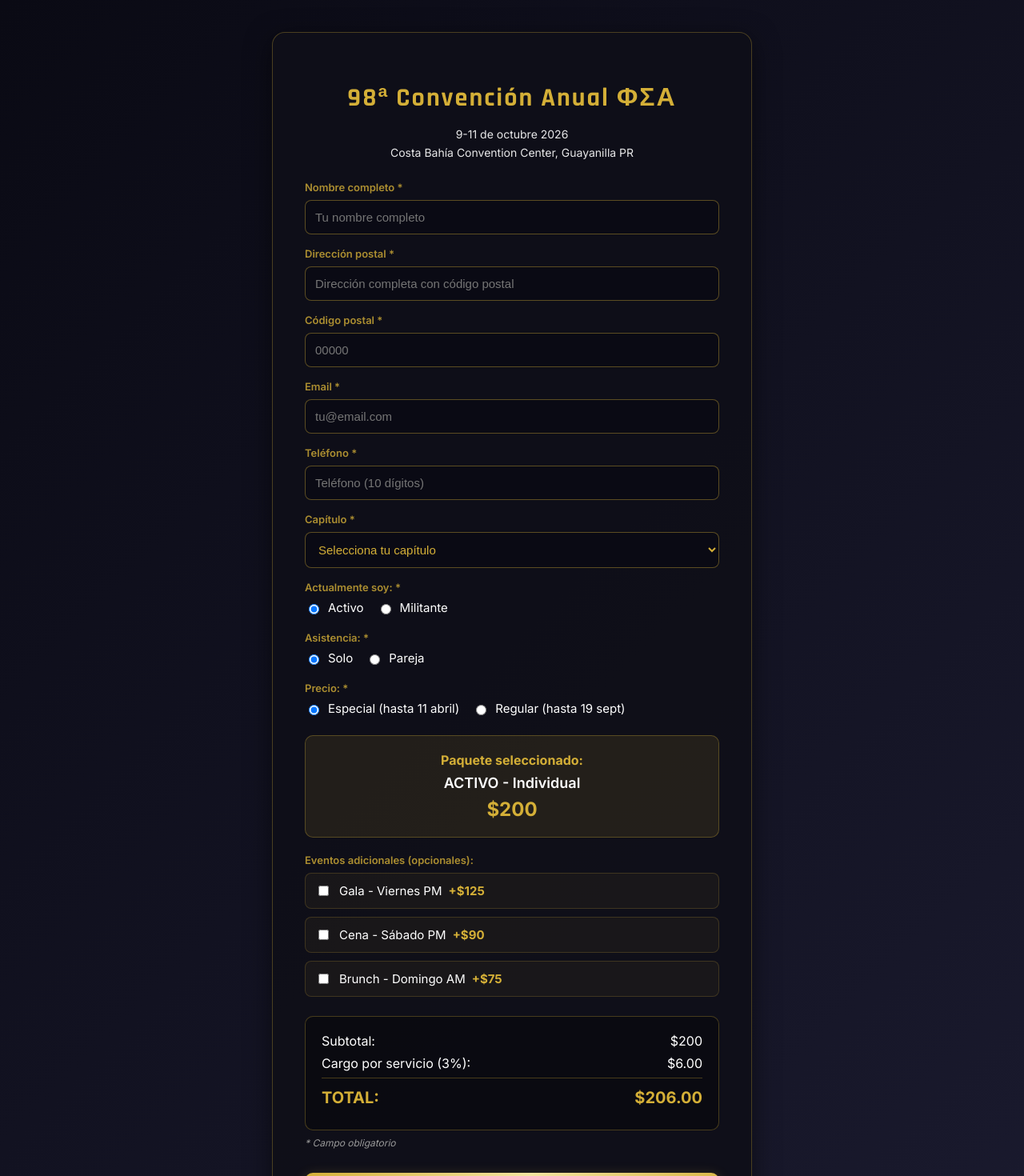
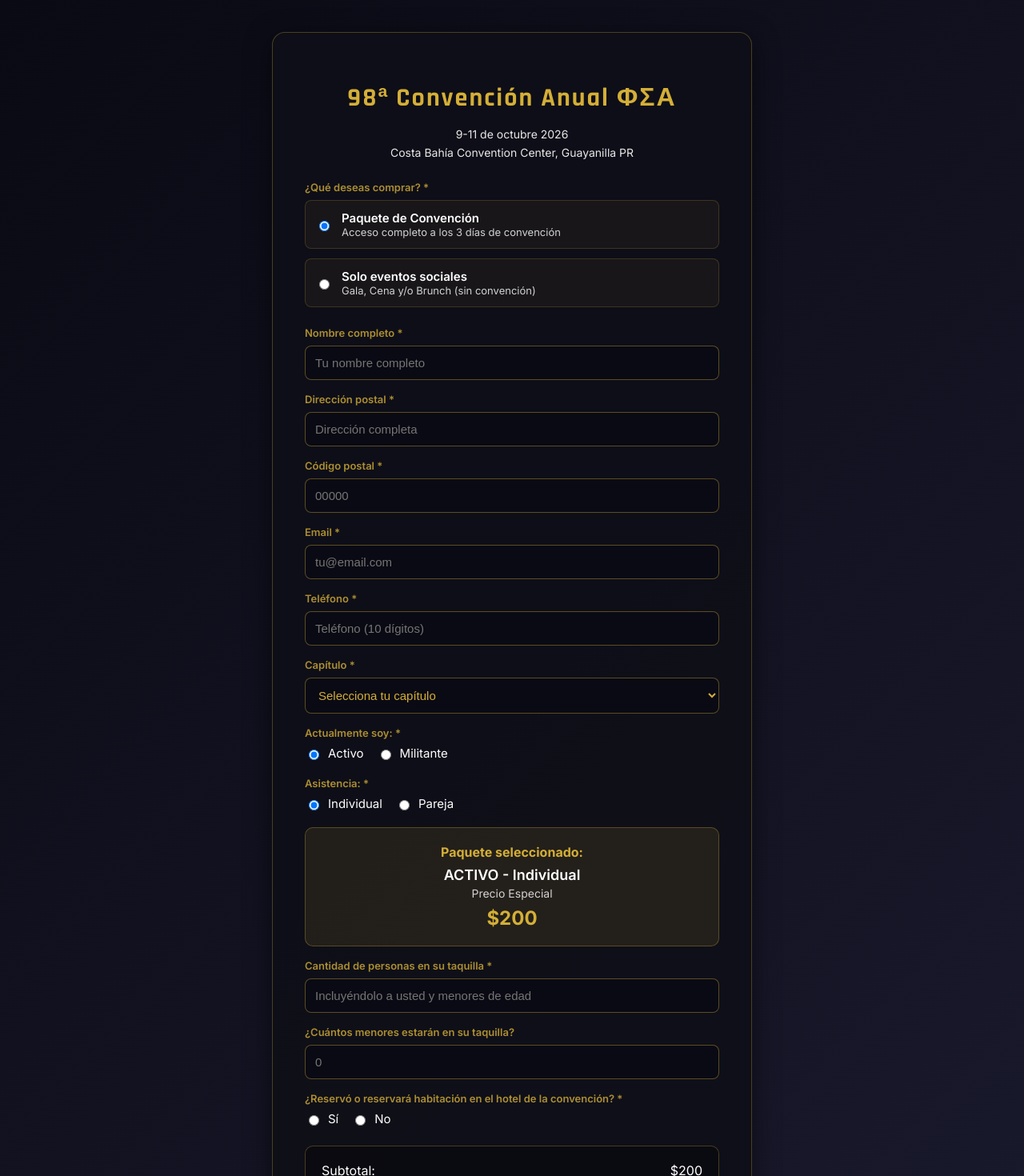
Before and after one commit to zetaactivo1963-create/zeta-tron, a Next.js app: page /compra-convencion in a window 1280 px wide. Shown: the top 1470 px of the page at 80% size. Built offline with nearby package versions, Linux system fonts and the light colour scheme; no server answers.

Commit message:
Refactor purchase logic and update types

```diff
--- a/app/compra-convencion/page.tsx
+++ b/app/compra-convencion/page.tsx
@@ -1,10 +1,8 @@
 "use client";
 
-import { useState } from "react";
+import { useState, useEffect } from "react";
 import { supabase } from "../lib/supabase";
 import { Rajdhani, Inter } from "next/font/google";
-
-const ATH_NUMBER = "9392533384";
 
 const rajdhani = Rajdhani({
   subsets: ["latin"],
@@ -15,10 +13,10 @@ const inter = Inter({
   subsets: ["latin"],
 });
 
-type Step = "form" | "review" | "ath" | "done";
+type Step = "form" | "review" | "payment" | "done";
 type Status = "activo" | "militante";
 type Attendees = "solo" | "pareja";
-type PriceType = "especial" | "regular";
+type PurchaseType = "convencion" | "eventos";
 
 // PRECIOS
 const PRICES = {
@@ -39,6 +37,13 @@ const PRICES = {
 
 const FEE_PERCENT = 0.03; // 3%
 
+// Determinar si estamos en precio especial o regular
+function getCurrentPriceType(): "especial" | "regular" {
+  const now = new Date();
+  const cutoff = new Date("2026-04-11T23:59:59");
+  return now <= cutoff ? "especial" : "regular";
+}
+
 export default function CompraConvencion() {
   const [copiado, setCopiado] = useState(false);
   const [step, setStep] = useState<Step>("form");
@@ -51,19 +56,32 @@ export default function CompraConvencion() {
   const [capitulo, setCapitulo] = useState("");
   const [status, setStatus] = useState<Status>("activo");
   const [attendees, setAttendees] = useState<Attendees>("solo");
-  const [priceType, setPriceType] = useState<PriceType>("especial");
 
-  // Eventos adicionales
+  // Nuevo: tipo de compra
+  const [purchaseType, setPurchaseType] = useState<PurchaseType>("convencion");
+
+  // Eventos adicionales (SOLO si compra eventos individuales)
   const [gala, setGala] = useState(false);
   const [cena, setCena] = useState(false);
   const [brunch, setBrunch] = useState(false);
 
+  // Hotel
+  const [hotelReservation, setHotelReservation] = useState<"si" | "no" | "">("");
+
+  // Menores
+  const [totalPeople, setTotalPeople] = useState("");
+  const [minors, setMinors] = useState("");
+
   const [receipt, setReceipt] = useState<File | null>(null);
   const [loading, setLoading] = useState(false);
   const [ticketCode, setTicketCode] = useState("");
+  const [paymentMethod, setPaymentMethod] = useState<"ath" | "stripe">("ath");
 
   // Alert state
   const [alert, setAlert] = useState<{show: boolean, message: string}>({show: false, message: ""});
+
+  // Precio automático según fecha
+  const priceType = getCurrentPriceType();
 
   function showAlert(message: string) {
     setAlert({show: true, message});
@@ -72,11 +90,17 @@ export default function CompraConvencion() {
 
   // CÁLCULOS
   const subtotal = (() => {
-    let total = PRICES[priceType][status][attendees];
+    if (purchaseType === "convencion") {
+      // Solo paquete de convención
+      return PRICES[priceType][status][attendees];
+    } else {
+      // Solo eventos individuales
+      let total = 0;
       if (gala) total += PRICES.eventos.gala[attendees];
       if (cena) total += PRICES.eventos.cena[attendees];
       if (brunch) total += PRICES.eventos.brunch[attendees];
       return total;
+    }
   })();
 
   const fee = Math.round(subtotal * FEE_PERCENT * 100) / 100;
@@ -105,11 +129,21 @@ export default function CompraConvencion() {
       return;
     }
 
+    if (!hotelReservation) {
+      showAlert("Indica si reservaste habitación en el hotel");
+      return;
+    }
+
+    if (purchaseType === "eventos" && !gala && !cena && !brunch) {
+      showAlert("Debes seleccionar al menos un evento");
+      return;
+    }
+
     setStep("review");
   }
 
-  async function confirmarATH() {
-    if (!receipt) {
+  async function confirmarPago() {
+    if (paymentMethod === "ath" && !receipt) {
       showAlert("Debes subir la evidencia de pago ATH Móvil");
       return;
     }
@@ -119,6 +153,9 @@ export default function CompraConvencion() {
     try {
       setLoading(true);
 
+      let proofUrl = null;
+
+      if (paymentMethod === "ath" && receipt) {
         const extension = receipt.name.split(".").pop();
         const filePath = `ath/${code}.${extension}`;
 
@@ -132,6 +169,9 @@ export default function CompraConvencion() {
           .from("ath-confirmaciones")
           .getPublicUrl(filePath);
 
+        proofUrl = publicData.publicUrl;
+      }
+
       const { error: insertError } = await supabase.from("tickets").insert({
         ticket_code: code,
         event_slug: "sigma-convention-98",
@@ -139,19 +179,22 @@ export default function CompraConvencion() {
         phone,
         email: email,
         qty: attendees === "solo" ? 1 : 2,
-        payment_method: "ath",
-        status: "pendiente",
-        proof_url: publicData.publicUrl,
+        payment_method: paymentMethod,
+        status: paymentMethod === "stripe" ? "aprobado" : "pendiente",
+        proof_url: proofUrl,
 
         // Datos específicos convención
-        address,
+        address: `${address}, ${zipCode}`,
         capitulo,
         member_status: status,
         attendees_type: attendees,
-        price_type: priceType,
-        include_gala: gala,
-        include_cena: cena,
-        include_brunch: brunch,
+        price_type: purchaseType === "convencion" ? priceType : "eventos_only",
+        include_gala: purchaseType === "eventos" ? gala : false,
+        include_cena: purchaseType === "eventos" ? cena : false,
+        include_brunch: purchaseType === "eventos" ? brunch : false,
+        hotel_reservation: hotelReservation,
+        total_people: totalPeople ? parseInt(totalPeople) : null,
+        minors_count: minors ? parseInt(minors) : null,
 
         // Montos
         subtotal: subtotal,
@@ -198,16 +241,29 @@ export default function CompraConvencion() {
             <p><b>Nombre:</b> {name}</p>
             <p><b>Email:</b> {email}</p>
             <p><b>Capítulo:</b> {capitulo}</p>
+
+            {purchaseType === "convencion" ? (
+              <>
                 <p><b>Paquete:</b> {status.toUpperCase()} - {attendees === "solo" ? "Individual" : "Pareja"}</p>
+                <p><b>Precio:</b> {priceType === "especial" ? "Especial" : "Regular"}</p>
+              </>
+            ) : (
+              <>
+                <p><b>Eventos seleccionados:</b></p>
                 {gala && <p>✓ Gala Viernes</p>}
                 {cena && <p>✓ Cena Sábado</p>}
                 {brunch && <p>✓ Brunch Domingo</p>}
+              </>
+            )}
+
+            <p><b>Hotel:</b> {hotelReservation === "si" ? "Sí reservó" : "No reservó"}</p>
+
             <hr style={{border: "1px solid rgba(212,175,55,0.3)", margin: "12px 0"}} />
-            <p style={{fontSize: 16}}><b>Total pagado:</b> <span style={{color: "#d4af37"}}>${total}</span></p>
+            <p style={{fontSize: 16}}><b>Total pagado:</b> <span style={{color: "#d4af37"}}>${total.toFixed(2)}</span></p>
           </div>
 
           <p style={{...text, fontSize: 13, marginTop: 16}}>
-            Recibirás confirmación por email una vez sea aprobado tu pago.
+            Recibirás confirmación por email una vez sea {paymentMethod === "ath" ? "aprobado tu pago" : "procesado el pago"}.
           </p>
 
           <button
@@ -232,6 +288,33 @@ export default function CompraConvencion() {
             Costa Bahía Convention Center, Guayanilla PR
           </p>
 
+          {/* TIPO DE COMPRA */}
+          <label style={label}>¿Qué deseas comprar? *</label>
+          <div style={{display: "flex", flexDirection: "column", gap: 12, marginBottom: 24}}>
+            <label style={radioLabelBlock}>
+              <input
+                type="radio"
+                checked={purchaseType === "convencion"}
+                onChange={() => setPurchaseType("convencion")}
+              />
+              <div style={{marginLeft: 12}}>
+                <div style={{fontWeight: 600}}>Paquete de Convención</div>
+                <div style={{fontSize: 13, opacity: 0.8}}>Acceso completo a los 3 días de convención</div>
+              </div>
+            </label>
+            <label style={radioLabelBlock}>
+              <input
+                type="radio"
+                checked={purchaseType === "eventos"}
+                onChange={() => setPurchaseType("eventos")}
+              />
+              <div style={{marginLeft: 12}}>
+                <div style={{fontWeight: 600}}>Solo eventos sociales</div>
+                <div style={{fontSize: 13, opacity: 0.8}}>Gala, Cena y/o Brunch (sin convención)</div>
+              </div>
+            </label>
+          </div>
+
           <label style={label}>Nombre completo *</label>
           <input
             type="text"
@@ -245,7 +328,7 @@ export default function CompraConvencion() {
           <label style={label}>Dirección postal *</label>
           <input
             type="text"
-            placeholder="Dirección completa con código postal"
+            placeholder="Dirección completa"
             value={address}
             onChange={(e) => setAddress(e.target.value)}
             style={input}
@@ -257,7 +340,7 @@ export default function CompraConvencion() {
             type="text"
             placeholder="00000"
             value={zipCode}
-            onChange={(e) => setZipCode(e.target.value)}
+            onChange={(e) => setZipCode(e.target.value.replace(/\D/g, ""))}
             style={input}
             maxLength={5}
             required
@@ -340,7 +423,7 @@ export default function CompraConvencion() {
                 checked={attendees === "solo"}
                 onChange={() => setAttendees("solo")}
               />
-              <span style={{marginLeft: 8}}>Solo</span>
+              <span style={{marginLeft: 8}}>Individual</span>
             </label>
             <label style={radioLabel}>
               <input
@@ -352,26 +435,7 @@ export default function CompraConvencion() {
             </label>
           </div>
 
-          <label style={label}>Precio: *</label>
-          <div style={{display: "flex", gap: 16, marginBottom: 24}}>
-            <label style={radioLabel}>
-              <input
-                type="radio"
-                checked={priceType === "especial"}
-                onChange={() => setPriceType("especial")}
-              />
-              <span style={{marginLeft: 8}}>Especial (hasta 11 abril)</span>
-            </label>
-            <label style={radioLabel}>
-              <input
-                type="radio"
-                checked={priceType === "regular"}
-                onChange={() => setPriceType("regular")}
-              />
-              <span style={{marginLeft: 8}}>Regular (hasta 19 sept)</span>
-            </label>
-          </div>
-
+          {purchaseType === "convencion" && (
             <div style={packageBox}>
               <div style={{fontWeight: 700, marginBottom: 8, color: "#d4af37"}}>
                 Paquete seleccionado:
@@ -379,13 +443,19 @@ export default function CompraConvencion() {
               <div style={{fontSize: 18, fontWeight: 600}}>
                 {status.toUpperCase()} - {attendees === "solo" ? "Individual" : "Pareja"}
               </div>
+              <div style={{fontSize: 14, opacity: 0.8, marginTop: 4}}>
+                Precio {priceType === "especial" ? "Especial" : "Regular"}
+              </div>
               <div style={{fontSize: 24, fontWeight: 700, color: "#d4af37", marginTop: 8}}>
                 ${PRICES[priceType][status][attendees]}
               </div>
             </div>
+          )}
 
-          <label style={{...label, marginTop: 20, display: "block"}}>
-            Eventos adicionales (opcionales):
+          {purchaseType === "eventos" && (
+            <>
+              <label style={{...label, marginTop: 0, display: "block"}}>
+                Selecciona los eventos: *
               </label>
 
               <label style={checkboxLabel}>
@@ -397,7 +467,7 @@ export default function CompraConvencion() {
                 <span style={{marginLeft: 10}}>
                   Gala - Viernes PM
                   <span style={{color: "#d4af37", marginLeft: 8, fontWeight: 700}}>
-                +${PRICES.eventos.gala[attendees]}
+                    ${PRICES.eventos.gala[attendees]}
                   </span>
                 </span>
               </label>
@@ -411,7 +481,7 @@ export default function CompraConvencion() {
                 <span style={{marginLeft: 10}}>
                   Cena - Sábado PM
                   <span style={{color: "#d4af37", marginLeft: 8, fontWeight: 700}}>
-                +${PRICES.eventos.cena[attendees]}
+                    ${PRICES.eventos.cena[attendees]}
                   </span>
                 </span>
               </label>
@@ -425,10 +495,55 @@ export default function CompraConvencion() {
                 <span style={{marginLeft: 10}}>
                   Brunch - Domingo AM
                   <span style={{color: "#d4af37", marginLeft: 8, fontWeight: 700}}>
-                +${PRICES.eventos.brunch[attendees]}
+                    ${PRICES.eventos.brunch[attendees]}
                   </span>
                 </span>
               </label>
+            </>
+          )}
+
+          {/* MENORES */}
+          <label style={label}>Cantidad de personas en su taquilla *</label>
+          <input
+            type="number"
+            placeholder="Incluyéndolo a usted y menores de edad"
+            value={totalPeople}
+            onChange={(e) => setTotalPeople(e.target.value)}
+            style={input}
+            min="1"
+            required
+          />
+
+          <label style={label}>¿Cuántos menores estarán en su taquilla?</label>
+          <input
+            type="number"
+            placeholder="0"
+            value={minors}
+            onChange={(e) => setMinors(e.target.value)}
+            style={input}
+            min="0"
+          />
+
+          {/* HOTEL */}
+          <label style={label}>¿Reservó o reservará habitación en el hotel de la convención? *</label>
+          <div style={{display: "flex", gap: 16, marginBottom: 20}}>
+            <label style={radioLabel}>
+              <input
+                type="radio"
+                checked={hotelReservation === "si"}
+                onChange={() => setHotelReservation("si")}
+              />
+              <span style={{marginLeft: 8}}>Sí</span>
+            </label>
+            <label style={radioLabel}>
+              <input
+                type="radio"
+                checked={hotelReservation === "no"}
+                onChange={() => setHotelReservation("no")}
+              />
+              <span style={{marginLeft: 8}}>No</span>
+            </label>
+          </div>
 
           <div style={totalBox}>
             <div style={totalRow}>
@@ -464,19 +579,28 @@ export default function CompraConvencion() {
             <p><b>Nombre:</b> {name}</p>
             <p><b>Email:</b> {email}</p>
             <p><b>Teléfono:</b> {phone}</p>
+            <p><b>Dirección:</b> {address}, {zipCode}</p>
             <p><b>Capítulo:</b> {capitulo}</p>
             <p><b>Status:</b> {status.toUpperCase()}</p>
-            <p><b>Paquete:</b> {priceType.toUpperCase()} - {attendees === "solo" ? "Individual" : "Pareja"} (${PRICES[priceType][status][attendees]})</p>
 
-            {(gala || cena || brunch) && (
+            {purchaseType === "convencion" ? (
+              <>
+                <p><b>Paquete:</b> {priceType === "especial" ? "ESPECIAL" : "REGULAR"} - {attendees === "solo" ? "Individual" : "Pareja"}</p>
+                <p><b>Precio:</b> ${PRICES[priceType][status][attendees]}</p>
+              </>
+            ) : (
               <>
                 <hr style={{border: "1px solid rgba(212,175,55,0.2)", margin: "12px 0"}} />
-                <p style={{fontWeight: 700, marginBottom: 8}}>Eventos adicionales:</p>
+                <p style={{fontWeight: 700, marginBottom: 8}}>Eventos seleccionados:</p>
                 {gala && <p>✓ Gala Viernes PM - ${PRICES.eventos.gala[attendees]}</p>}
                 {cena && <p>✓ Cena Sábado PM - ${PRICES.eventos.cena[attendees]}</p>}
                 {brunch && <p>✓ Brunch Domingo AM - ${PRICES.eventos.brunch[attendees]}</p>}
               </>
             )}
+
+            <p><b>Personas en taquilla:</b> {totalPeople}</p>
+            {minors && <p><b>Menores:</b> {minors}</p>}
+            <p><b>Hotel:</b> {hotelReservation === "si" ? "Sí reservó" : "No reservó"}</p>
 
             <hr style={{border: "1px solid rgba(212,175,55,0.3)", margin: "12px 0"}} />
             <p><b>Subtotal:</b> ${subtotal}</p>
@@ -489,9 +613,9 @@ export default function CompraConvencion() {
           <button
             style={primaryBtn}
             type="button"
-            onClick={() => setStep("ath")}
+            onClick={() => setStep("payment")}
           >
-            PAGAR CON ATH MÓVIL
+            CONTINUAR AL PAGO
           </button>
 
           <button type="button" onClick={() => setStep("form")} style={linkBtn}>
@@ -500,21 +624,47 @@ export default function CompraConvencion() {
         </div>
       )}
 
-      {/* ATH */}
-      {step === "ath" && (
+      {/* PAYMENT */}
+      {step === "payment" && (
         <div style={card}>
           <h2 className={rajdhani.className} style={subtitle}>
-            ATH MÓVIL
+            MÉTODO DE PAGO
           </h2>
 
           <p style={{ ...text, textAlign: "center", fontSize: 18, fontWeight: 600 }}>
-            Envía <span style={{color: "#d4af37"}}>${total.toFixed(2)}</span> a:
-            <br />
-            <b>phisigmaalpha</b> (ATH Móvil Business)
+            Total: <span style={{color: "#d4af37"}}>${total.toFixed(2)}</span>
           </p>
 
+          {/* Selector de método */}
+          <div style={{display: "flex", flexDirection: "column", gap: 12, marginBottom: 24}}>
+            <label style={radioLabelBlock}>
+              <input
+                type="radio"
+                checked={paymentMethod === "ath"}
+                onChange={() => setPaymentMethod("ath")}
+              />
+              <div style={{marginLeft: 12}}>
+                <div style={{fontWeight: 600}}>ATH Móvil Business</div>
+                <div style={{fontSize: 13, opacity: 0.8}}>Pago instantáneo</div>
+              </div>
+            </label>
+            <label style={radioLabelBlock}>
+              <input
+                type="radio"
+                checked={paymentMethod === "stripe"}
+                onChange={() => setPaymentMethod("stripe")}
+              />
+              <div style={{marginLeft: 12}}>
+                <div style={{fontWeight: 600}}>Tarjeta de Crédito/Débito</div>
+                <div style={{fontSize: 13, opacity: 0.8}}>Procesado por Stripe (próximamente)</div>
+              </div>
+            </label>
+          </div>
+
+          {paymentMethod === "ath" && (
+            <>
               <a
-          href="https://www.athmovil.com/pay?publicToken=YOUR_BUSINESS_TOKEN"
+                href="https://www.athmovil.com/pay?publicToken=phisigmaalpha"
                 target="_blank"
                 rel="noopener noreferrer"
                 style={athBtn}
@@ -578,9 +728,34 @@ export default function CompraConvencion() {
                 </label>
               </div>
 
-          <button style={primaryBtn} onClick={confirmarATH} disabled={loading}>
+              <button style={primaryBtn} onClick={confirmarPago} disabled={loading}>
                 {loading ? "Subiendo..." : "Confirmar pago"}
               </button>
+            </>
+          )}
+
+          {paymentMethod === "stripe" && (
+            <>
+              <div style={{
+                padding: 20,
+                background: "rgba(212,175,55,0.1)",
+                border: "1px solid rgba(212,175,55,0.3)",
+                borderRadius: 10,
+                textAlign: "center",
+                marginBottom: 20,
+              }}>
+                <p style={{margin: 0, fontSize: 14}}>
+                  El pago con tarjeta estará disponible próximamente.
+                  <br />
+                  Por ahora, usa ATH Móvil Business.
+                </p>
+              </div>
+
+              <button style={{...primaryBtn, opacity: 0.5, cursor: "not-allowed"}} disabled>
+                Pagar con tarjeta (próximamente)
+              </button>
+            </>
+          )}
 
           <button type="button" style={linkBtn} onClick={() => setStep("review")}>
             Volver
@@ -684,6 +859,17 @@ const label = {
 const radioLabel = {
   display: "flex",
   alignItems: "center",
+  cursor: "pointer",
+  fontSize: 15,
+};
+
+const radioLabelBlock = {
+  display: "flex",
+  alignItems: "center",
+  padding: "12px",
+  background: "rgba(212,175,55,0.05)",
+  borderRadius: 8,
+  border: "1px solid rgba(212,175,55,0.2)",
   cursor: "pointer",
   fontSize: 15,
 };
```
Lines whose indentation alone changed are shown as unchanged.
